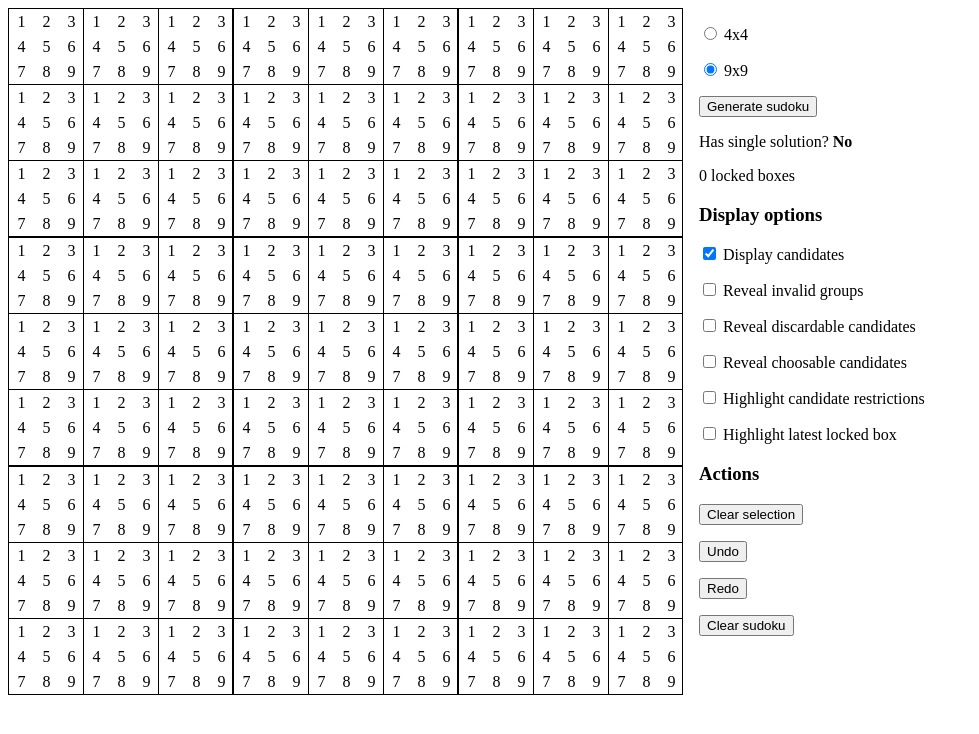
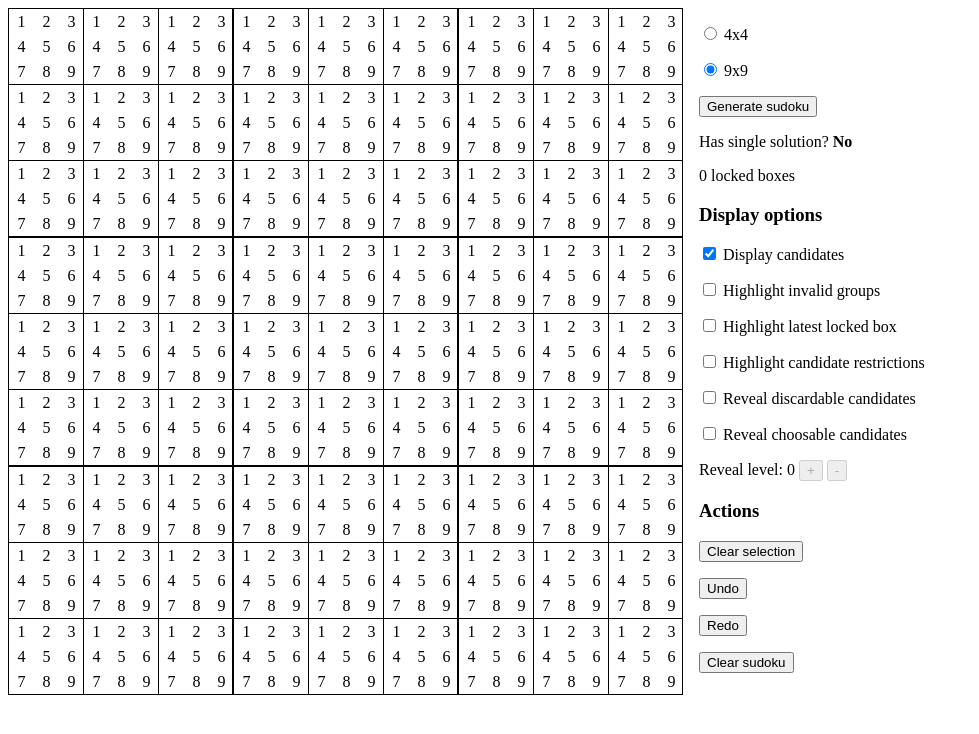
Before and after one commit to capelski/sudoku-generator, a React app: page / in a window 1280 px wide. Shown: the top 734 px of the page, without its empty margins (0-979 px from the left). Built offline with nearby package versions, Linux system fonts and the light colour scheme.

Commit message:
feat: introduce reveal level concept

```diff
--- a/src/components/sudoku-grid.tsx
+++ b/src/components/sudoku-grid.tsx
@@ -24,8 +24,6 @@ interface GridProps {
 // TODO
 // Put a color square legend next to the ticks
 // Implement the missing rule
-// Allow setting the maxIterations some how
-// Restore highlight inferable boxes?
 
 export const SudokuGrid: React.FC<GridProps> = (props) => {
     // const [candidatesDisplayMode, setCandidatesDisplayMode] = useState<CandidateDisplayMode>(
@@ -33,18 +31,18 @@ export const SudokuGrid: React.FC<GridProps> = (props) => {
     // );
     const [displayCandidates, setDisplayCandidates] = useState(true);
     const [highlightCandidateRestrictions, setHighlightCandidateRestrictions] = useState(false);
+    const [highlightInvalidGroups, setHighlightInvalidGroups] = useState(false);
     const [highlightLatestLockedBox, setHighlightLatestLockedBox] = useState(false);
     // const [highlightMaximumImpact, setHighlightMaximumImpact] = useState(false);
     const [revealChosenCandidates, setRevealChosenCandidates] = useState(false);
     const [revealDiscardedCandidates, setRevealDiscardedCandidates] = useState(false);
-    const [revealInvalidGroups, setRevealInvalidGroups] = useState(false);
+    const [revealLevel, setRevelLevel] = useState(0);
     const [selectedBoxCandidate, setSelectedBoxCandidate] = useState<BoxCandidate | undefined>(
         undefined
     );
 
     const sudokuComputedData = getSudokuComputedData(props.sudoku);
     const isSudokuReady = isSudokuReadyToBeSolved(sudokuComputedData);
-    const maxIterations = 1;
 
     const displayCandidatesHandler = () => {
         if (displayCandidates) {
@@ -65,6 +63,10 @@ export const SudokuGrid: React.FC<GridProps> = (props) => {
 
     const highlightCandidateRestrictionsHandler = () => {
         setHighlightCandidateRestrictions(!highlightCandidateRestrictions);
+    };
+
+    const highlightInvalidGroupsHandler = () => {
+        setHighlightInvalidGroups(!highlightInvalidGroups);
     };
 
     const highlightLatestLockedBoxHandler = () => {
@@ -92,10 +94,6 @@ export const SudokuGrid: React.FC<GridProps> = (props) => {
         setRevealDiscardedCandidates(!revealDiscardedCandidates);
     };
 
-    const revealInvalidGroupsHandler = () => {
-        setRevealInvalidGroups(!revealInvalidGroups);
-    };
-
     return (
         <React.Fragment>
             <div className="screen-splitter">
@@ -118,13 +116,13 @@ export const SudokuGrid: React.FC<GridProps> = (props) => {
 
                             // const isBoxNextInferable =
                             //     highlightInferableBoxes &&
-                            //     doesBoxHaveAChosenCandidate(box, maxIterations);
+                            //     doesBoxHaveAChosenCandidate(box, revealLevel);
 
                             // const doesBoxHaveACandidateToBeDiscardedNext =
                             //     highlightInferableBoxes &&
-                            //     maxIterations > 0 &&
+                            //     revealLevel > 0 &&
                             //     Object.values(box.candidates).some(
-                            //         (c) => c.isDiscarded === maxIterations
+                            //         (c) => c.isDiscarded === revealLevel
                             //     );
 
                             const boxClickHandler = () => {
@@ -150,7 +148,7 @@ export const SudokuGrid: React.FC<GridProps> = (props) => {
                                 ] !== undefined &&
                                 box.causedDiscards[selectedBoxCandidate.number][
                                     selectedBoxCandidate.boxId
-                                ] <= maxIterations;
+                                ] <= revealLevel;
 
                             const isCausingChoice =
                                 highlightCandidateRestrictions &&
@@ -161,7 +159,7 @@ export const SudokuGrid: React.FC<GridProps> = (props) => {
                                 ] !== undefined &&
                                 box.causedChoices[selectedBoxCandidate.number][
                                     selectedBoxCandidate.boxId
-                                ] <= maxIterations;
+                                ] <= revealLevel;
                             return (
                                 <div
                                     onClick={boxClickHandler}
@@ -174,15 +172,15 @@ export const SudokuGrid: React.FC<GridProps> = (props) => {
                                             ? ' latest-locked-box'
                                             : ''
                                     }${
-                                        revealInvalidGroups && !box.groups.column.isValid
+                                        highlightInvalidGroups && !box.groups.column.isValid
                                             ? ' inside-invalid-column'
                                             : ''
                                     }${
-                                        revealInvalidGroups && !box.groups.region.isValid
+                                        highlightInvalidGroups && !box.groups.region.isValid
                                             ? ' inside-invalid-region'
                                             : ''
                                     }${
-                                        revealInvalidGroups && !box.groups.row.isValid
+                                        highlightInvalidGroups && !box.groups.row.isValid
                                             ? ' inside-invalid-row'
                                             : ''
                                     }`}
@@ -200,7 +198,7 @@ export const SudokuGrid: React.FC<GridProps> = (props) => {
                                                   (!revealDiscardedCandidates ||
                                                       !isDiscardedCandidate(
                                                           candidate,
-                                                          maxIterations
+                                                          revealLevel
                                                       )) &&
                                                   isSelectedBoxPeer &&
                                                   selectedBoxCandidate!.boxId !== box.id &&
@@ -245,23 +243,25 @@ export const SudokuGrid: React.FC<GridProps> = (props) => {
                                                           revealDiscardedCandidates &&
                                                           isDiscardedCandidate(
                                                               candidate,
-                                                              maxIterations
+                                                              revealLevel
                                                           )
                                                               ? ' discarded-candidate'
                                                               : ''
                                                       }${
                                                           revealDiscardedCandidates &&
-                                                          maxIterations > 0 &&
-                                                          candidate.isDiscarded === maxIterations
+                                                          candidate.isDiscarded === revealLevel &&
+                                                          revealLevel > 0
                                                               ? ' discarded-immediately-next'
                                                               : ''
                                                       }${
                                                           revealChosenCandidates &&
-                                                          isChosenCandidate(
-                                                              candidate,
-                                                              maxIterations
-                                                          )
+                                                          isChosenCandidate(candidate, revealLevel)
                                                               ? ' chosen-candidate'
+                                                              : ''
+                                                      }${
+                                                          revealChosenCandidates &&
+                                                          candidate.isChosen === revealLevel
+                                                              ? ' chosen-immediately-next'
                                                               : ''
                                                       }`}
                                                       onClick={candidateClickHandler}
@@ -322,11 +322,36 @@ export const SudokuGrid: React.FC<GridProps> = (props) => {
                         <p>
                             <input
                                 type="checkbox"
-                                onClick={revealInvalidGroupsHandler}
-                                checked={revealInvalidGroups}
+                                onClick={highlightInvalidGroupsHandler}
+                                checked={highlightInvalidGroups}
                             />{' '}
-                            Reveal invalid groups
+                            Highlight invalid groups
                         </p>
+                        <p>
+                            <input
+                                type="checkbox"
+                                onClick={highlightLatestLockedBoxHandler}
+                                checked={highlightLatestLockedBox}
+                            />{' '}
+                            Highlight latest locked box
+                        </p>
+                        <p>
+                            <input
+                                type="checkbox"
+                                onClick={highlightCandidateRestrictionsHandler}
+                                checked={highlightCandidateRestrictions}
+                                disabled={!displayCandidates}
+                            />{' '}
+                            Highlight candidate restrictions
+                        </p>
+                        {/* <p>
+                            <input
+                                type="checkbox"
+                                onClick={highlightMaximumImpactHandler}
+                                checked={highlightMaximumImpact}
+                            />{' '}
+                            Highlight maximum impact candidates
+                        </p> */}
                         {/* <p>
                             <input
                                 type="radio"
@@ -362,30 +387,28 @@ export const SudokuGrid: React.FC<GridProps> = (props) => {
                             Reveal choosable candidates
                         </p>
                         <p>
-                            <input
-                                type="checkbox"
-                                onClick={highlightCandidateRestrictionsHandler}
-                                checked={highlightCandidateRestrictions}
-                                disabled={!displayCandidates}
-                            />{' '}
-                            Highlight candidate restrictions
+                            Reveal level:{' ' + revealLevel + ' '}
+                            <button
+                                type="button"
+                                onClick={() => setRevelLevel(revealLevel + 1)}
+                                disabled={
+                                    !displayCandidates ||
+                                    !(revealChosenCandidates || revealDiscardedCandidates)
+                                }
+                            >
+                                +
+                            </button>{' '}
+                            <button
+                                type="button"
+                                onClick={() => setRevelLevel(Math.max(revealLevel - 1, 0))}
+                                disabled={
+                                    !displayCandidates ||
+                                    !(revealChosenCandidates || revealDiscardedCandidates)
+                                }
+                            >
+                                -
+                            </button>
                         </p>
-                        <p>
-                            <input
-                                type="checkbox"
-                                onClick={highlightLatestLockedBoxHandler}
-                                checked={highlightLatestLockedBox}
-                            />{' '}
-                            Highlight latest locked box
-                        </p>
-                        {/* <p>
-                            <input
-                                type="checkbox"
-                                onClick={highlightMaximumImpactHandler}
-                                checked={highlightMaximumImpact}
-                            />{' '}
-                            Highlight maximum impact candidates
-                        </p> */}
                     </div>
                     <div>
                         <h3>Actions</h3>
--- a/src/style/main.scss
+++ b/src/style/main.scss
@@ -23,6 +23,10 @@ $candidateSize: 25px;
             &.chosen-candidate {
                 font-style: italic;
                 background-color: #bcf4bc;
+
+                &.chosen-immediately-next {
+                    background-color: #73be73;
+                }
             }
 
             &.discarded-candidate {
```
